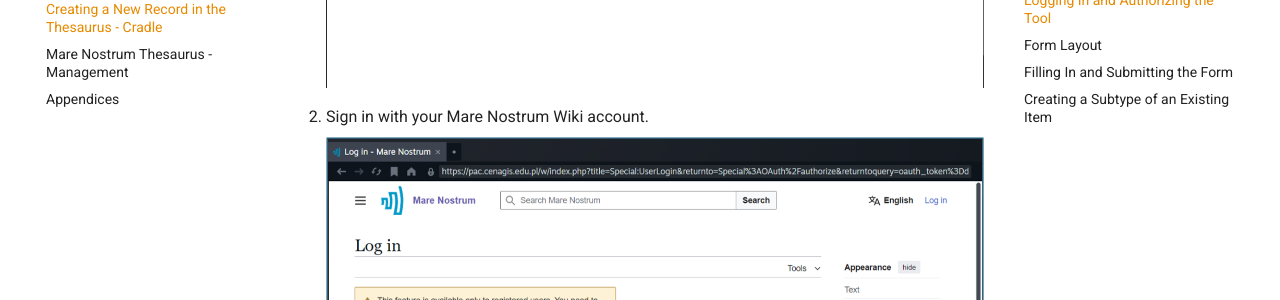
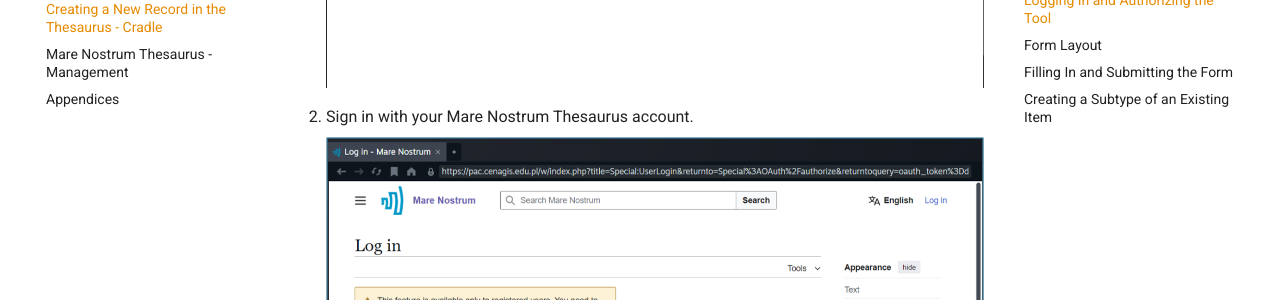
Before and after one commit to Mare-Nostrum-Lab-UJ/Mare-Nostrum-Lab-UJ.github.io, an MkDocs documentation site: the page built from docs/cradle.md, in a window 1280 px wide and 900 px high, scrolled down 1187 px. Shown: the part 153-453 px from the top of the window. Built offline with MkDocs 1.6.1 and Material for MkDocs 9.7.7, drawn with Linux system fonts in a browser that asks for light colours.

Commit message:
fix: Stylistic correction for Cradle.

```diff
--- a/docs/cradle.md
+++ b/docs/cradle.md
@@ -21,9 +21,9 @@
 
     ![Cradle form with Log in to save highlighted](cradle/logintosave.png)
 
-1. Sign in with your Mare Nostrum Wiki account.
+1. Sign in with your Mare Nostrum Thesaurus account.
 
-    ![Mare Nostrum Wiki login page](cradle/loginpage.png)
+    ![Mare Nostrum Thesaurus login page](cradle/loginpage.png)
 
     ???+ note "Account required"
         If you are already logged in, you will not see the login page.
```
